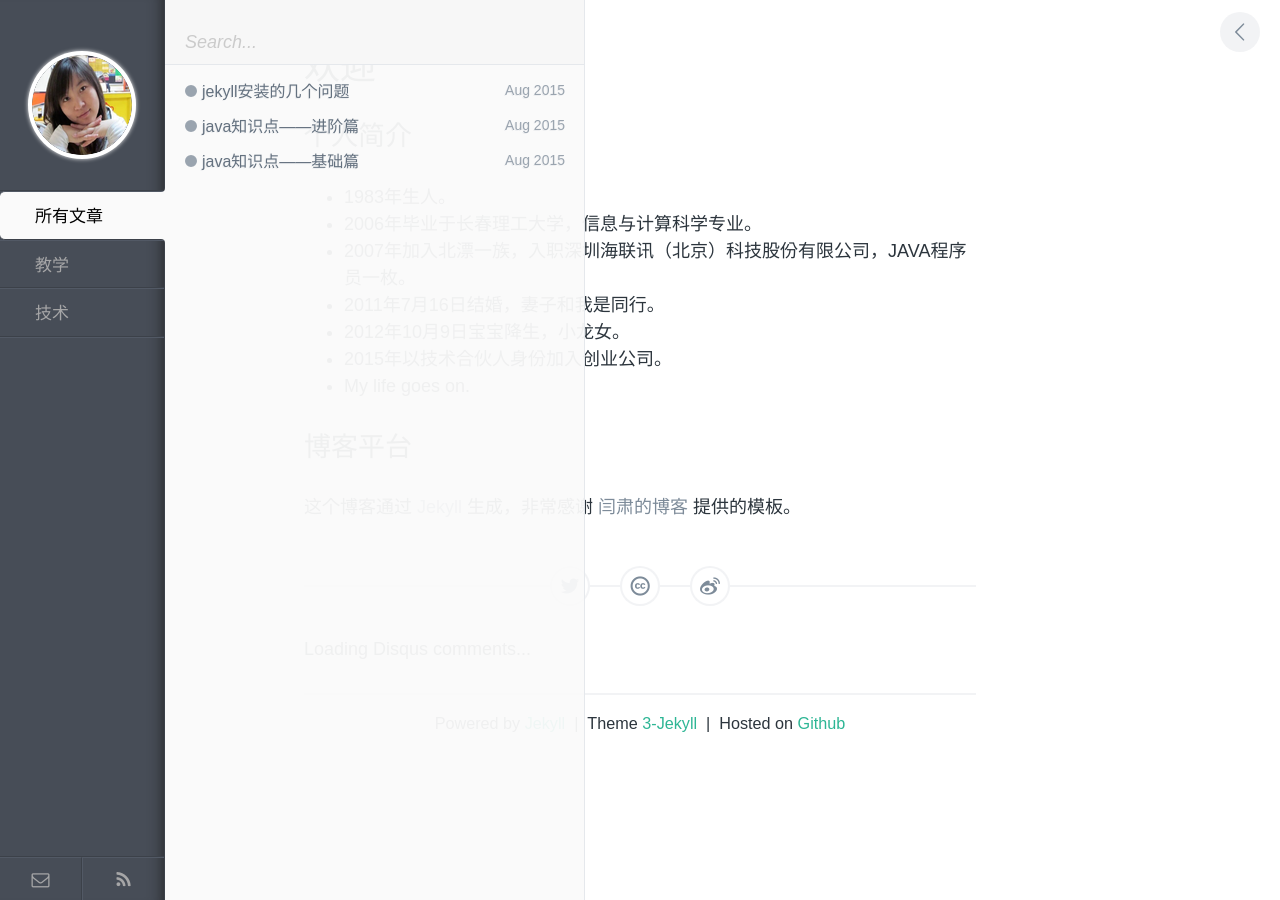
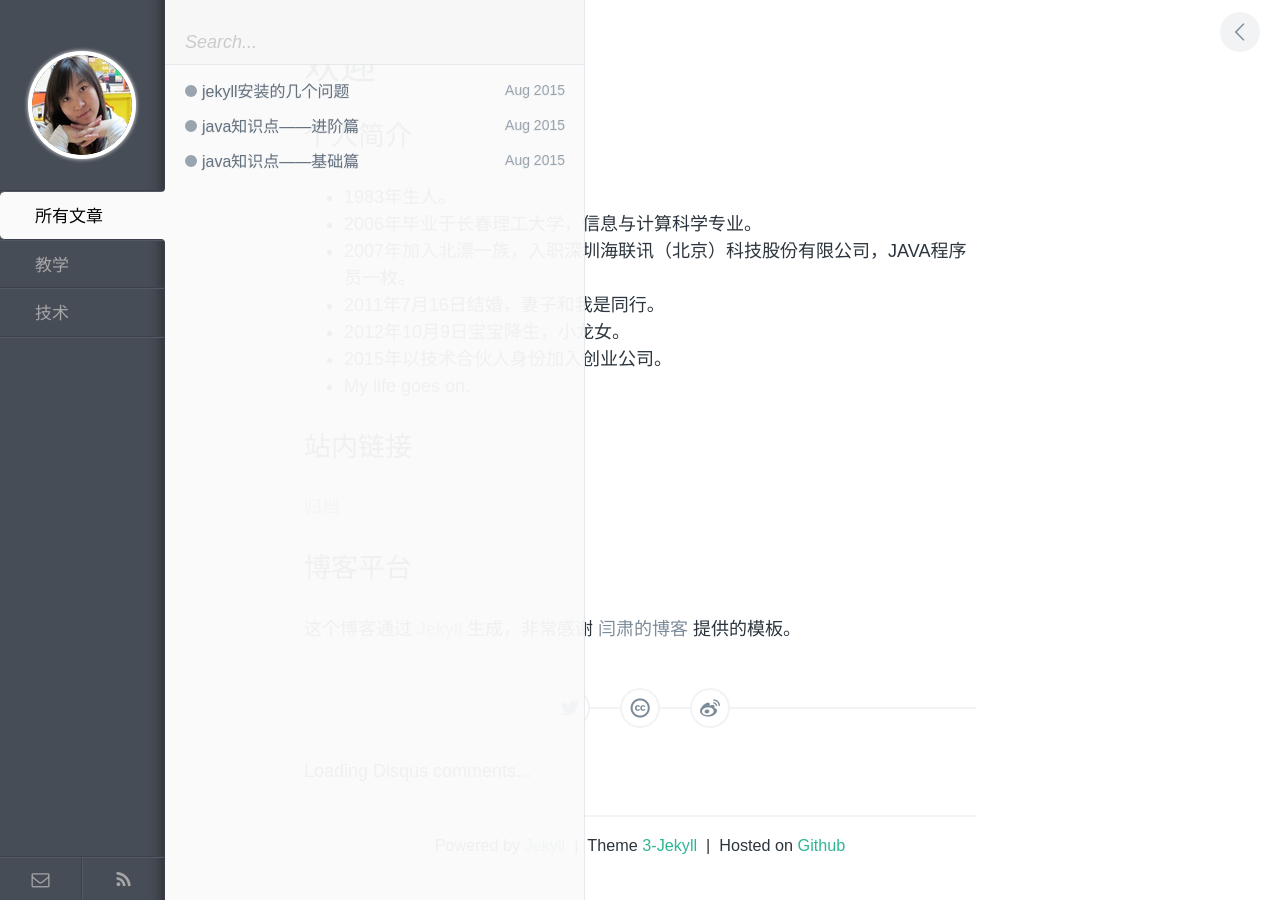
Before and after one commit to DrizztM/DrizztM.github.io, a Jekyll site: the page built from index.md, in a window 1280 px wide. Built offline with Jekyll 4.4.1, drawn with Linux system fonts in a browser that asks for light colours; Markdown is read by kramdown in place of the engine named in the settings; comment, search, counter and statistics services are not loaded.

Commit message:
修改网站链接方式

```diff
--- a/assets/js/script.js
+++ b/assets/js/script.js
@@ -79,7 +79,7 @@
 // Re-run scripts for post content after pjax
 function afterPjax() {
   // Open links in new tab
-  $('#post__content a').attr('target','_blank');
+  //$('#post__content a').attr('target','_blank');
 
   // Generate post TOC for h1 h2 and h3
   var toc = $('#post__toc-ul');
--- a/index.md
+++ b/index.md
@@ -13,6 +13,10 @@
 - 2015年以技术合伙人身份加入创业公司。
 - My life goes on.
 
+## 站内链接
+
+<a href="/pages/archive.html">归档</a>
+
 ## 博客平台
 
-这个博客通过 [Jekyll](http://jekyllrb.com/) 生成，非常感谢 [闫肃的博客](http://yansu.org) 提供的模板。
+这个博客通过 <a href="http://jekyllrb.com/" target="_blank">Jekyll</a> 生成，非常感谢 <a href="http://yansu.org" target="_blank">闫肃的博客</a> 提供的模板。
```
Also changed, not shown: _posts/技术/2015-8-31-jekyll-install-issue.md (+1 -1 lines).
